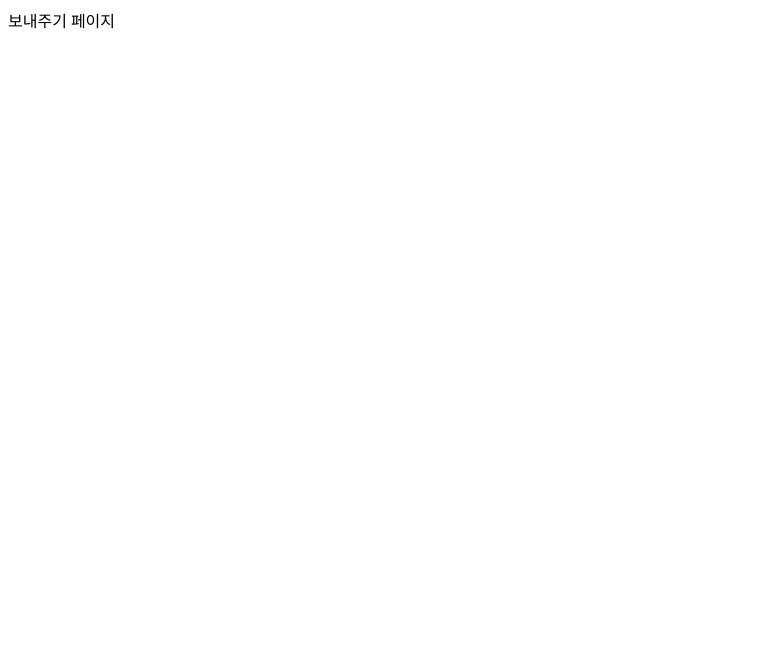
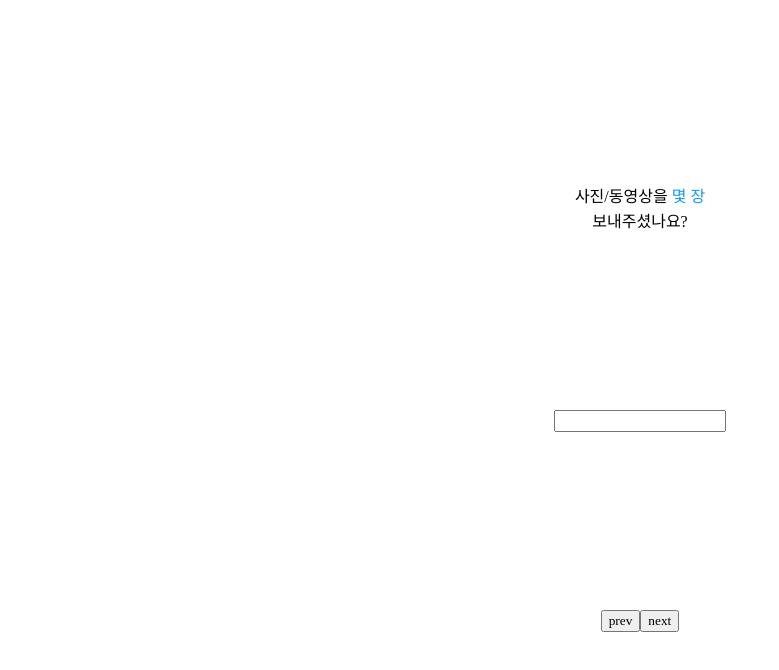
Before and after one commit to cloud-duster/cloud-duster-fe, a React (Vite) app: page /farewell in a window 1280 px wide. Shown: the top 670 px of the page, without its empty margins (0-779 px from the left). Built offline with nearby package versions, Linux system fonts and the light colour scheme; a web font is replaced by a local one.

Commit message:
feat(#8): zustand 설치, 보내주기 기본 구조

```diff
--- a/package.json
+++ b/package.json
@@ -15,7 +15,8 @@
     "classnames": "^2.5.1",
     "react": "^18.3.1",
     "react-dom": "^18.3.1",
-    "react-router-dom": "^6.25.1"
+    "react-router-dom": "^6.25.1",
+    "zustand": "^4.5.4"
   },
   "devDependencies": {
     "@types/node": "^20.14.11",
--- a/src/app/Main.tsx
+++ b/src/app/Main.tsx
@@ -39,7 +39,7 @@ const Main = () => {
 					return <div key={label} className={classNames("main-item", className, {
 						"hide": index !== currentIndex
 					})}>
-						<Link to={href} className="neon-text">{label}</Link>
+						<Link to={href} className="neon-text accent">{label}</Link>
 					</div>;
 				})
 			}
--- a/src/app/farewell/index.tsx
+++ b/src/app/farewell/index.tsx
@@ -1,7 +1,36 @@
+import useFarewellStore from "@/state/store";
 import React from "react";
+import First from "./steps/First";
+import Second from "./steps/Second";
+
+const getCurrentPageView = (currentPage: number) => {
+	switch(currentPage) {
+	case 0:
+		return <First />;
+	case 1:
+		return <Second />;
+	default:
+		return <First />;
+	}
+};
 
 const Farewell = () => {
-	return <div>보내주기 페이지</div>;
+	const { currentPage, nextPage, previousPage } = useFarewellStore();
+	const handleClickNext = () => {
+		nextPage();
+	};
+	const handleClickPrevious = () => {
+		previousPage();
+	};
+
+	return <div className="container column">
+		{getCurrentPageView(currentPage)}
+
+		<div className="row">
+			<button onClick={handleClickPrevious}>prev</button>
+			<button onClick={handleClickNext}>next</button>
+		</div>
+	</div>;
 };
 
 export default Farewell;
--- /dev/null
+++ b/src/app/farewell/steps/First.tsx
@@ -0,0 +1,14 @@
+import React from "react";
+
+const First = () => {
+	return <>
+		<div className="center">
+			사진/동영상을 <em className="accent">몇 장</em>
+			<br/> 보내주셨나요?
+		</div>
+
+		<input type="number"/>
+	</>;
+};
+
+export default First;
--- /dev/null
+++ b/src/app/farewell/steps/Second.tsx
@@ -0,0 +1,9 @@
+import React from "react";
+
+const Second = () => {
+	return <div>
+        second
+	</div>;
+};
+
+export default Second;
--- a/src/css/index.css
+++ b/src/css/index.css
@@ -15,7 +15,11 @@ button, input, textarea, select {
 
 a {
     text-decoration: none;
+}
+
+.accent {
     color: #0D99FF;
+    font-style: normal;
 }
 
 .neon-text {
@@ -30,6 +34,16 @@ a {
     overflow: hidden;
     align-items: center;
     justify-content: space-evenly;
+    text-align: center;
+    line-height: 25px;
+}
+
+.column {
+    flex-direction: column;
+}
+
+.row {
+    flex-direction: row;
 }
 
 .main-item {
--- /dev/null
+++ b/src/state/store.ts
@@ -0,0 +1,15 @@
+import { create } from "zustand";
+
+interface FarewellState {
+  currentPage: number;
+  nextPage: () => void;
+  previousPage: () => void;
+}
+
+const useFarewellStore = create<FarewellState>()((set) => ({
+	currentPage: 0,
+	nextPage: () => set((state) => ({ currentPage: state.currentPage + 1 })),
+	previousPage: () => set((state) => ({ currentPage: Math.max(0, state.currentPage - 1) })),
+}));
+
+export default useFarewellStore;
```
Also changed, not shown: 1 other file (tests, documents, lock files or other folders).
